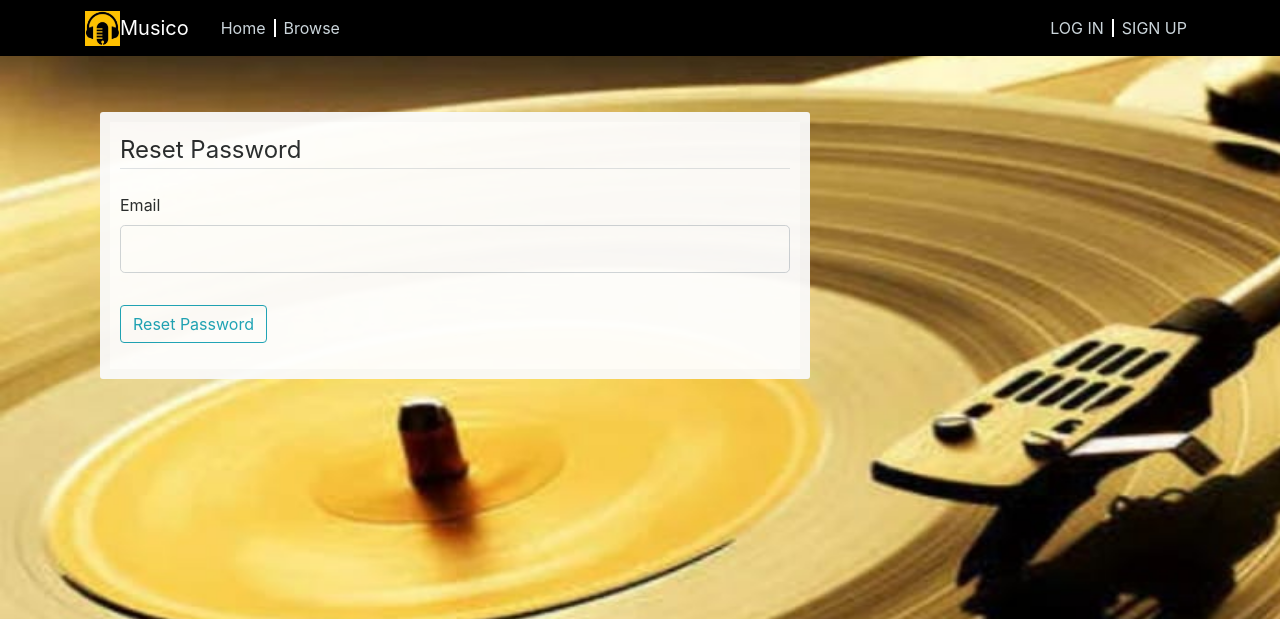
After one commit to shivankar-p/Musicplayer, a Flask app: page /reset_password in a window 1280 px wide. The commit adds this page. Shown: the top 619 px of the page. Run offline with Flask 2, Linux system fonts and the light colour scheme; parts of the project's set-up code (start-up, migrations or seed data) failed here and were passed over; some libraries are stand-ins or nearby versions.

Commit message:
Password reset

```diff
--- a/mplayer/mplayer/forms.py
+++ b/mplayer/mplayer/forms.py
@@ -53,3 +53,19 @@ class UpdateAccountForm(FlaskForm):
             user  = User.query.filter_by(email=email.data).first()
             if(user):
                 raise ValidationError('Email is already Registered. Try logging in!')
+
+class RequestResetPasswordForm(FlaskForm):
+    email = StringField('Email',
+                        validators=[DataRequired(), Email()])
+    submit = SubmitField('Reset Password')
+
+    def validate_email(self, email):
+       user  = User.query.filter_by(email=email.data).first()
+       if(user == None):
+           raise ValidationError('The provided email is not associated with any of the account.')
+
+class ResetPasswordForm(FlaskForm):
+    password = PasswordField('Password', validators=[DataRequired()])
+    confirm_password = PasswordField('Confirm Password',
+                                     validators=[DataRequired(), EqualTo('password')])
+    submit = SubmitField('Reset Password')
--- a/mplayer/mplayer/routes.py
+++ b/mplayer/mplayer/routes.py
@@ -2,10 +2,13 @@ import secrets
 import os
 from PIL import Image
 from flask import render_template, url_for, flash, redirect, request
-from mplayer.forms import RegistrationForm, LoginForm, UpdateAccountForm
+from mplayer.forms import (RegistrationForm, LoginForm, UpdateAccountForm,
+                           RequestResetPasswordForm, ResetPasswordForm)
 from mplayer.models import User
-from mplayer import app, db, bcrypt
+from mplayer import app, db, bcrypt, mail
 from flask_login import login_user, current_user, logout_user, login_required
+from flask_mail import Message
+
 
 count = 0
 
@@ -92,3 +95,49 @@ def updateaccount():
     image_file = url_for('static', filename='profile_pics/' + current_user.image_file)
     return render_template('updateaccount.html', title='Update Account info',
                            image_file=image_file, form=form)
+
+
+def send_reset_email(user):
+    token = user.get_reset_token()
+    msg = Message('Password Reset Request',
+                  sender='noreply@musico.com',
+                  recipients=[user.email])
+    msg.body = f'''Hey {user.username},
+To reset your password, click on the following link:
+{url_for('reset_token', token=token, _external=True)}
+This link is only valid for 15 minutes.
+If you did not make this request for password reset, please ignore this email.
+
+Thanks,
+Musico team
+'''
+    mail.send(msg)
+
+@app.route("/reset_password", methods=['GET', 'POST'])
+def request_reset():
+    if current_user.is_authenticated:
+        return redirect(url_for('home'))
+    form = RequestResetPasswordForm()
+    if form.validate_on_submit():
+        user = User.query.filter_by(email=form.email.data).first()
+        send_reset_email(user)
+        flash('An email has been sent with instructions to reset your password.', 'info')
+        return redirect(url_for('login'))
+    return render_template('reset_request.html', title='Reset Password', form=form)
+
+@app.route("/reset_password/<token>", methods=['GET', 'POST'])
+def reset_token(token):
+    if(current_user.is_authenticated):
+        return redirect(url_for('home'))
+    user = User.verify_reset_token(token)
+    if(user is None):
+        flash('That is an invalid or expired url', 'warning')
+        return redirect(url_for('request_reset'))
+    form = ResetPasswordForm()
+    if(form.validate_on_submit()):
+        hashed_password = bcrypt.generate_password_hash(form.password.data).decode('utf-8') #editing pwd
+        user.password = hashed_password
+        db.session.commit()
+        flash('Your password has been updated! You\'ll be able to log in now.', 'success')
+        return redirect(url_for('login'))
+    return render_template('reset_token.html', title='Reset Password', form=form)
--- a/mplayer/mplayer/templates/account.html
+++ b/mplayer/mplayer/templates/account.html
@@ -16,5 +16,4 @@
       </div>
   </div>
     <button type="button" onclick="window.location.href='{{ url_for( 'updateaccount' ) }}';">Update Account</button>
-
 {% endblock content %}
--- /dev/null
+++ b/mplayer/mplayer/templates/reset_request.html
@@ -0,0 +1,32 @@
+{% extends "layout.html" %}
+{% block content %}
+    <div class="content-section">
+            {% with messages = get_flashed_messages(with_categories=true) %}
+                {% for category, message in messages %}
+                    <div class="{{ category }}">{{ message }}</div>
+                {% endfor %}
+            {% endwith %}
+        <form method="POST" action="">
+            {{ form.hidden_tag() }}
+            <fieldset class="form-group">
+                <legend class="border-bottom mb-4">Reset Password</legend>
+                <div class="form-group">
+                    {{ form.email.label(class="form-control-label") }}
+                    {% if form.email.errors %}
+                        {{ form.email(class="form-control form-control-lg is-invalid") }}
+                        <div class="invalid-feedback">
+                            {% for error in form.email.errors %}
+                                <span>{{ error }}</span>
+                            {% endfor %}
+                        </div>
+                    {% else %}
+                        {{ form.email(class="form-control form-control-lg") }}
+                    {% endif %}
+                </div>
+            </fieldset>
+            <div class="form-group">
+                {{ form.submit(class="btn btn-outline-info") }}
+            </div>
+        </form>
+    </div>
+{% endblock content %}
```
Also changed, not shown: mplayer/mplayer/__init__.py (+9 -0 lines), mplayer/mplayer/models.py (+18 -1 lines), mplayer/mplayer/templates/login.html (+4 -4 lines), mplayer/mplayer/templates/reset_token.html (added, +40 -0 lines), mplayer/mplayer/site.db, mplayer/mplayer/static/profile_pics/5dadb133dd6af76d.jpeg (added).
